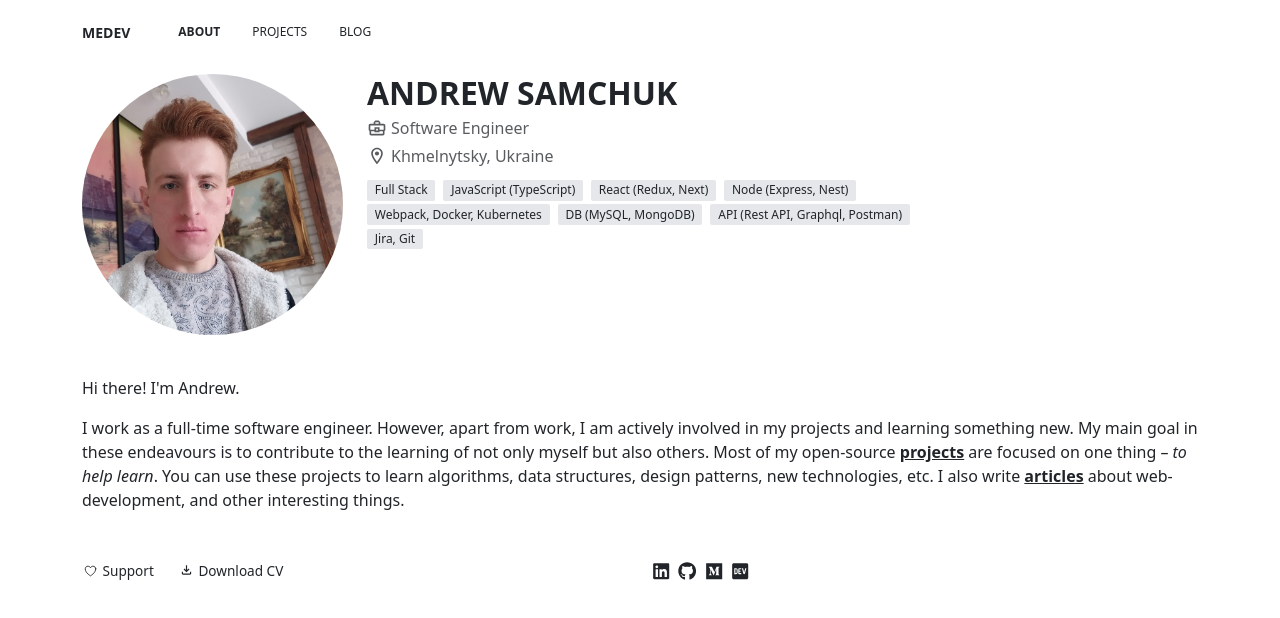
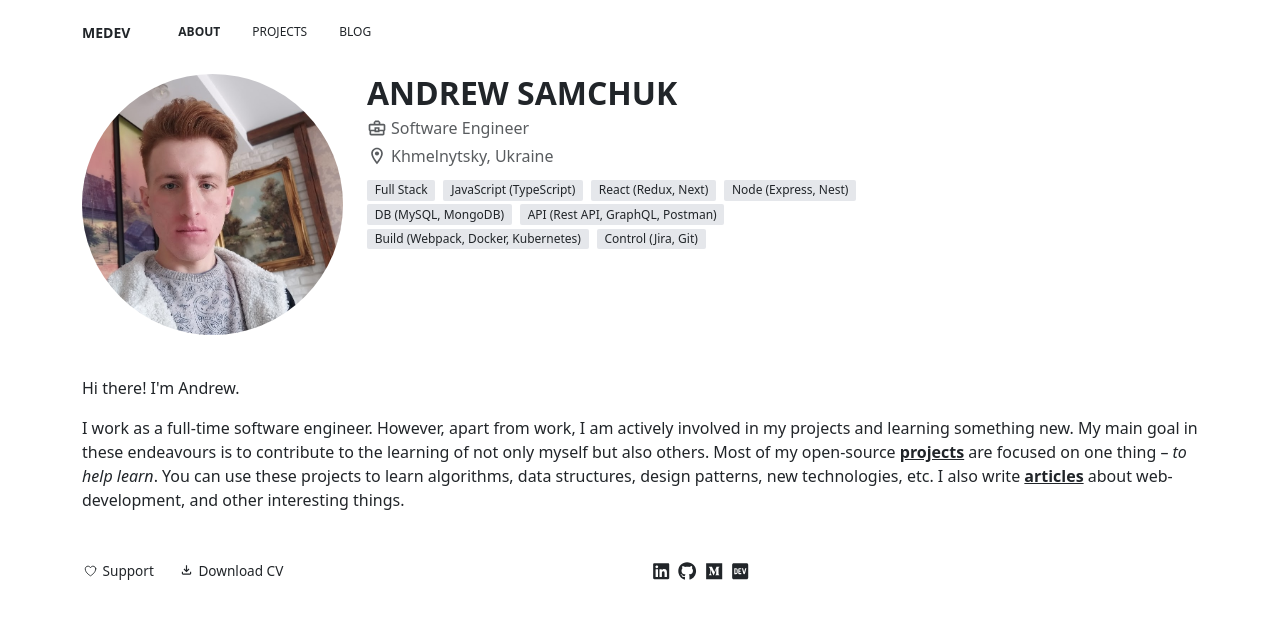
Before and after one commit to betelgeuseAS/me-dev, a React (Create React App) app: page /about in a window 1280 px wide. Shown: the top 618 px of the page. Built offline with nearby package versions, Linux system fonts and the light colour scheme.

Commit message:
Updata personal data

```diff
--- a/package.json
+++ b/package.json
@@ -2,6 +2,7 @@
   "name": "me-dev",
   "version": "0.1.0",
   "private": true,
+  "homepage": ".",
   "dependencies": {
     "@testing-library/jest-dom": "^5.16.5",
     "@testing-library/react": "^13.4.0",
--- a/src/components/Footer.js
+++ b/src/components/Footer.js
@@ -12,7 +12,7 @@ export const Footer = () => {
   const handleDownloadCV = () => {
     const anchor = document.createElement('a');
 
-    anchor.setAttribute('href','public/assets/files/CV Andrew Samchuk EN.pdf');
+    anchor.setAttribute('href','assets/files/CV Andrew Samchuk EN.pdf');
     anchor.setAttribute('download','');
 
     document.body.appendChild(anchor);
--- a/src/containers/AboutPage.js
+++ b/src/containers/AboutPage.js
@@ -2,14 +2,9 @@ import {Fragment} from 'react';
 
 import {Link} from 'react-router-dom';
 
-import {
-  Card, CardBody, CardSubtitle, CardText, CardTitle, Col, Container, DropdownItem, DropdownMenu,
-  DropdownToggle, List, ListInlineItem, Row, UncontrolledDropdown
-} from 'reactstrap';
+import {Card, CardBody, CardSubtitle, CardText, CardTitle, Col, Row} from 'reactstrap';
 
-import {MdOutlineBusinessCenter, MdOutlineLocationOn, MdOutlineFileDownload} from 'react-icons/md';
-import {HiOutlineHeart} from 'react-icons/hi2';
-import {FaLinkedin, FaGithub, FaMedium, FaDev} from 'react-icons/fa';
+import {MdOutlineBusinessCenter, MdOutlineLocationOn} from 'react-icons/md';
 
 import {CustomBadge} from '../components';
 
@@ -46,11 +41,11 @@ export const AboutPage = () => {
                 <CustomBadge>React (Redux, Next)</CustomBadge>
                 <CustomBadge>Node (Express, Nest)</CustomBadge>
                 <br />
-                <CustomBadge>Webpack, Docker, Kubernetes</CustomBadge>
                 <CustomBadge>DB (MySQL, MongoDB)</CustomBadge>
-                <CustomBadge>API (Rest API, Graphql, Postman)</CustomBadge>
+                <CustomBadge>API (Rest API, GraphQL, Postman)</CustomBadge>
                 <br />
-                <CustomBadge>Jira, Git</CustomBadge>
+                <CustomBadge>Build (Webpack, Docker, Kubernetes)</CustomBadge>
+                <CustomBadge>Control (Jira, Git)</CustomBadge>
               </CardText>
             </CardBody>
           </Card>
```
Also changed, not shown: 1 other file (tests, documents, lock files or other folders).
